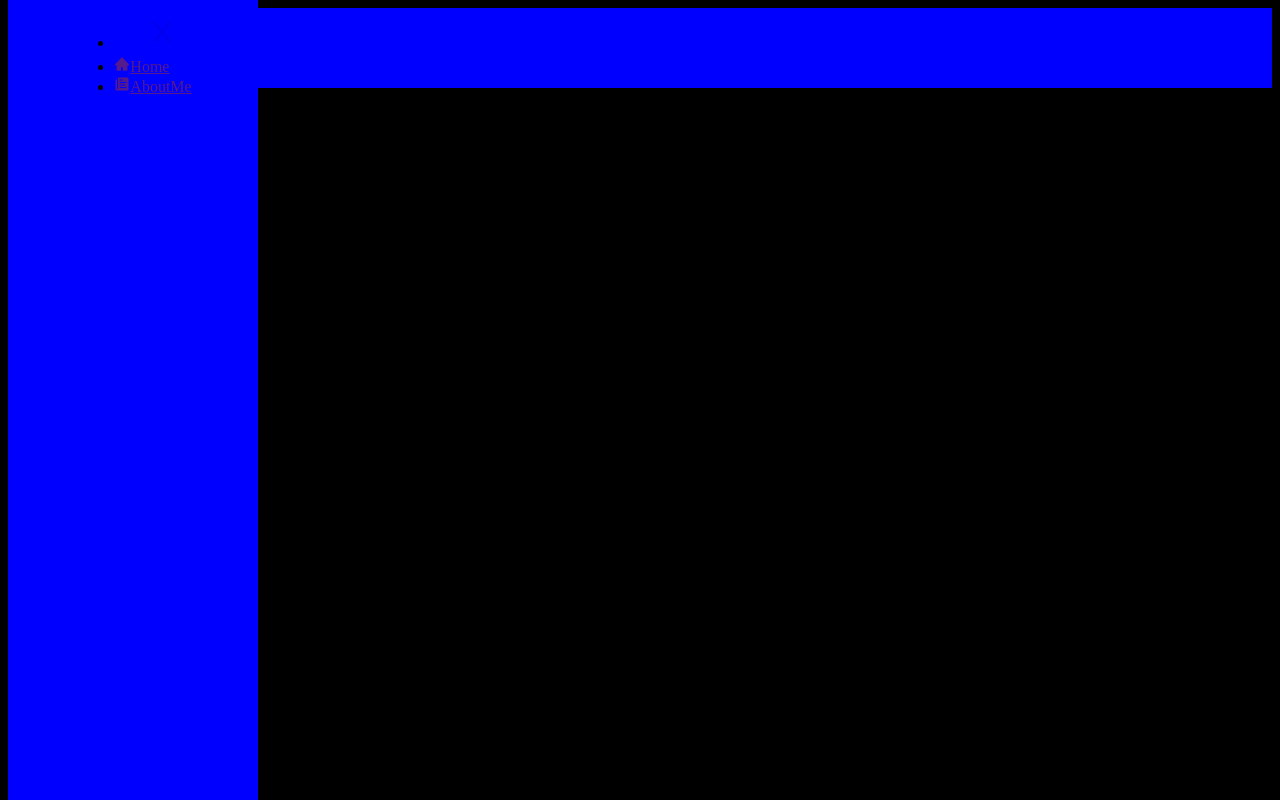
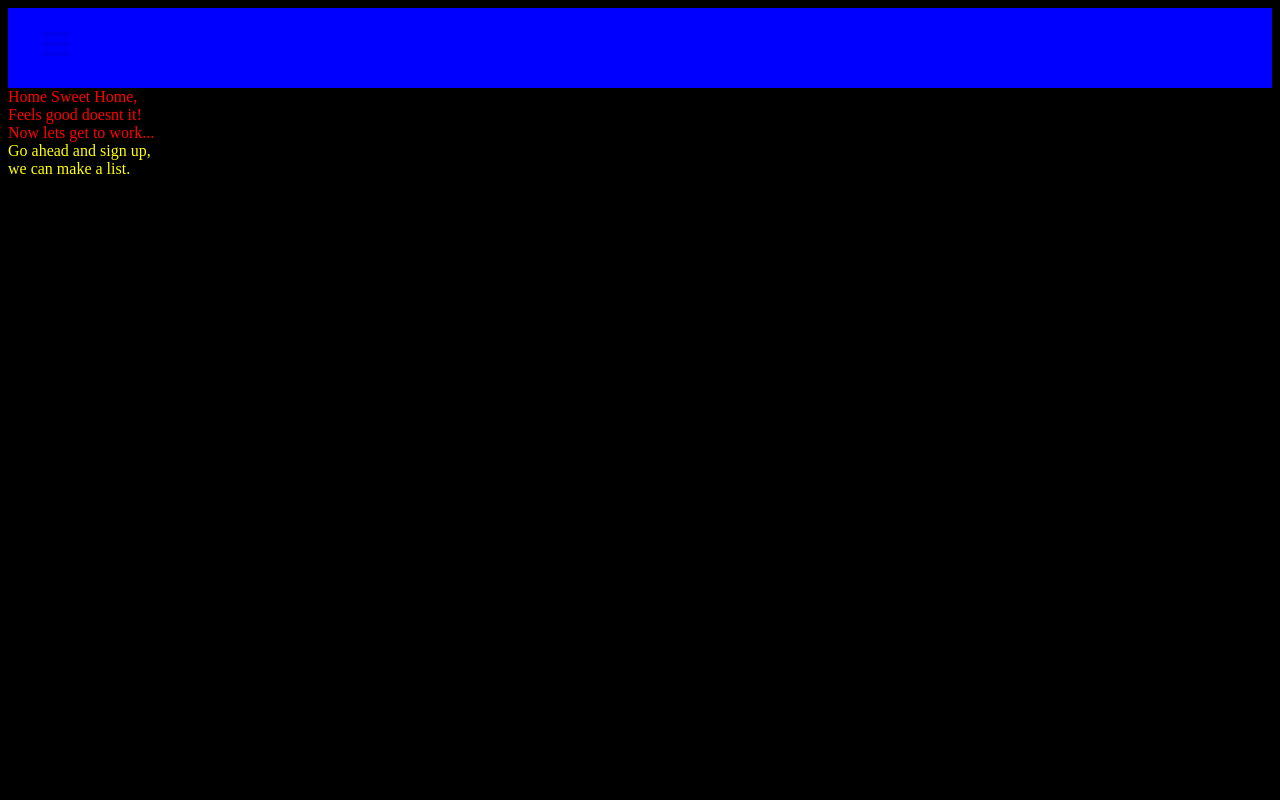
Before and after one commit to jumpybuns/freestylin-, a React app: page /aboutme in a window 1280 px wide. Built offline with nearby package versions, Linux system fonts and the light colour scheme.

Commit message:
sidebar kinda works

```diff
--- a/src/components/NavBar/NavBar.css
+++ b/src/components/NavBar/NavBar.css
@@ -1,4 +1,4 @@
-.navbar {
+.navBar {
   background-color: blue;
   height: 80px;
   display: flex;
@@ -20,7 +20,7 @@
   justify-content: center;
   position: fixed;
   top: 0;
-  /* left: -100%; */
+  left: -100%;
   transition: 850ms;
 }
 
@@ -33,5 +33,36 @@
   display: flex;
   justify-content: flex-start;
   align-items: center;
-  padding: 8px 0px 8px;
+  padding: 8px 0px 8px 16px;
+  list-style: none;
+  height: 60px;
 }
+
+.navText a {
+  text-decoration: none;
+  color: white;
+  font-size: 18px;
+  width: 95%;
+  height: 100%;
+  display: flex;
+  align-items: center;
+  padding: 0 16px;
+  border-radius: 4px;
+}
+
+.navText a:hover {
+  background-color: teal;
+}
+
+.navMenuItems {
+  width: 100%;
+  background-color: black;
+  height: 100%;
+  display: flex;
+  justify-content: flex-start;
+  align-items: center;
+}
+
+span {
+  margin-left: 16px;
+}
--- a/src/components/NavBar/NavBar.js
+++ b/src/components/NavBar/NavBar.js
@@ -4,6 +4,7 @@ import * as FaIcons from 'react-icons/fa';
 import * as AiIcons from 'react-icons/ai';
 import { SideBarData } from './SideBarData';
 import styles from './NavBar.css';
+import { IconContext } from 'react-icons';
 
 export default function NavBar() {
   const [sidebar, setSidebar] = useState(false);
@@ -12,7 +13,8 @@ export default function NavBar() {
 
   return (
     <>
-      <div className={styles.navbar}>
+      <IconContext.Provider value={{ color: '#red' }}>
+        <div className={styles.navBar}>
           <Link to="#" className={styles.menuBars}>
             <FaIcons.FaBars onClick={showSidebar} />
           </Link>
@@ -36,6 +38,7 @@ export default function NavBar() {
             })}
           </ul>
         </nav>
+      </IconContext.Provider>
     </>
   );
 }
--- /dev/null
+++ b/src/components/app/App.css
@@ -0,0 +1,17 @@
+@import url('https://fonts.googleapis.com/css2?family=Potta+One&display=swap');
+
+* {
+  box-sizing: border-box;
+  margin: 0;
+  padding: 0;
+  font-family: 'Potta One', cursive;
+}
+
+.home,
+.aboutme {
+  display: flex;
+  height: 90vh;
+  align-items: center;
+  justify-content: center;
+  font-size: 3rem;
+}
```
Lines whose indentation alone changed are shown as unchanged.
